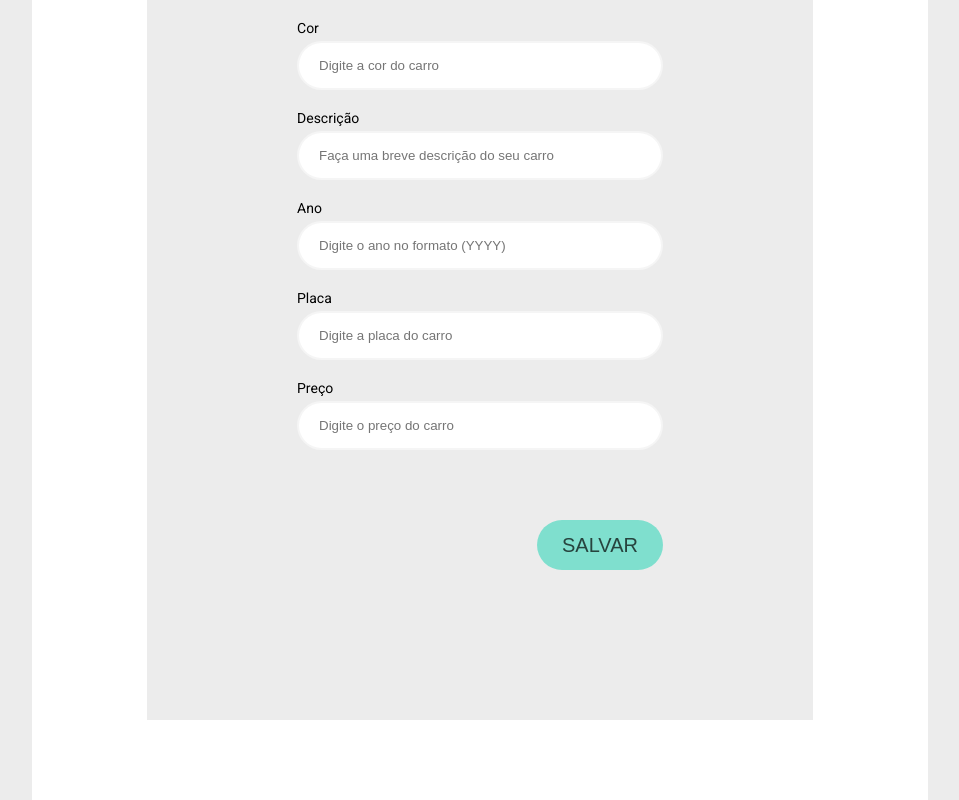
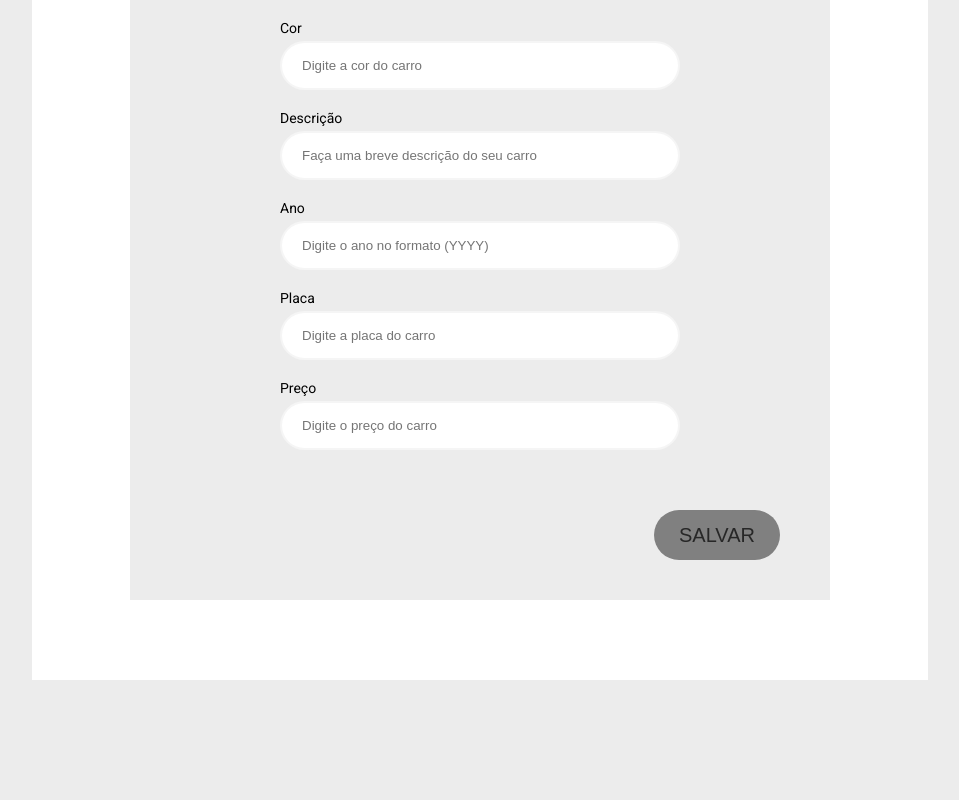
Before and after one commit to RuanL-Dev/CRUD_Vehicles, a Next.js app: page /newcar in a window 1280 px wide. Shown: the part 418-1218 px from the top of the page, without its empty margins (160-1119 px from the left). After the commit the page ends 1098 px from the top, so only its background shows below. Built offline with nearby package versions, Linux system fonts and the light colour scheme.

Commit message:
Config erro de quebra dos inputs

```diff
--- a/pages/newcar.jsx
+++ b/pages/newcar.jsx
@@ -16,6 +16,8 @@ const FormContainer = styled.div`
   background-color: ${(props) => props.theme.secondBackgroundColor};
   padding: 150px;
   margin-bottom: 10vh;
+  position: relative;
+  min-width: 400px;
 `
 
 const StyledIconArrow = styled.button`
@@ -26,14 +28,16 @@ const StyledIconArrow = styled.button`
 `
 
 const ContainerButtonSave = styled.div`
-  padding-left: 240px;
-  margin-top: 50px;
+  position: absolute;
+  right: 50px;
+  bottom: 40px;
 `
 
 const Form = styled.form`
   display: flex;
   flex-direction: column;
   gap: 20px;
+  width: 400px;
 `
 
 export default function NewCar() {
@@ -41,9 +45,10 @@ export default function NewCar() {
   const {
     control,
     handleSubmit,
-    formState: { errors }
+    formState: { errors, isValid }
   } = useForm({
-    resolver: joiResolver(newcarSchema)
+    resolver: joiResolver(newcarSchema),
+    mode: 'all'
   })
 
   const handleForm = async (data) => {
@@ -116,7 +121,7 @@ export default function NewCar() {
                 control={control}
               />
               <ContainerButtonSave>
-                <ButtonSave type="submit" disabled={Object.keys(errors).length > 0}>
+                <ButtonSave type="submit" disabled={Object.keys(errors).length > 0 || !isValid}>
                   SALVAR
                 </ButtonSave>
               </ContainerButtonSave>
--- a/src/components/cards/Post.jsx
+++ b/src/components/cards/Post.jsx
@@ -47,7 +47,6 @@ export default function Post() {
   useEffect(() => {
     handleCards()
   }, [])
-  console.log(data)
   return (
     <>
       <MainContainer>
```
Also changed, not shown: pages/filtercar.jsx (+11 -6 lines), src/components/input/ControlledTextArea.jsx (deleted, +0 -12 lines), src/components/input/TextArea.jsx (deleted, +0 -15 lines), 1 other file (tests, documents, lock files or other folders).
